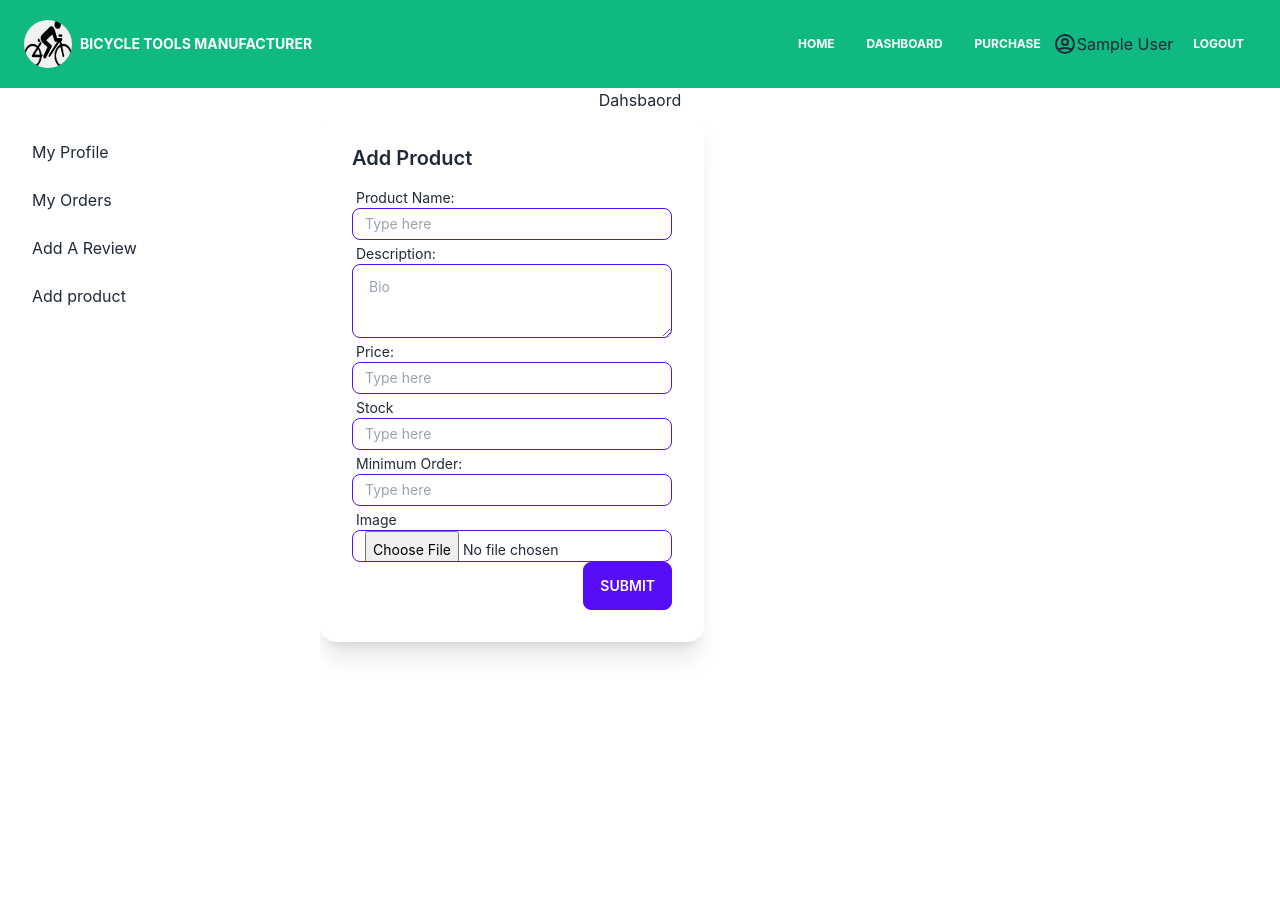
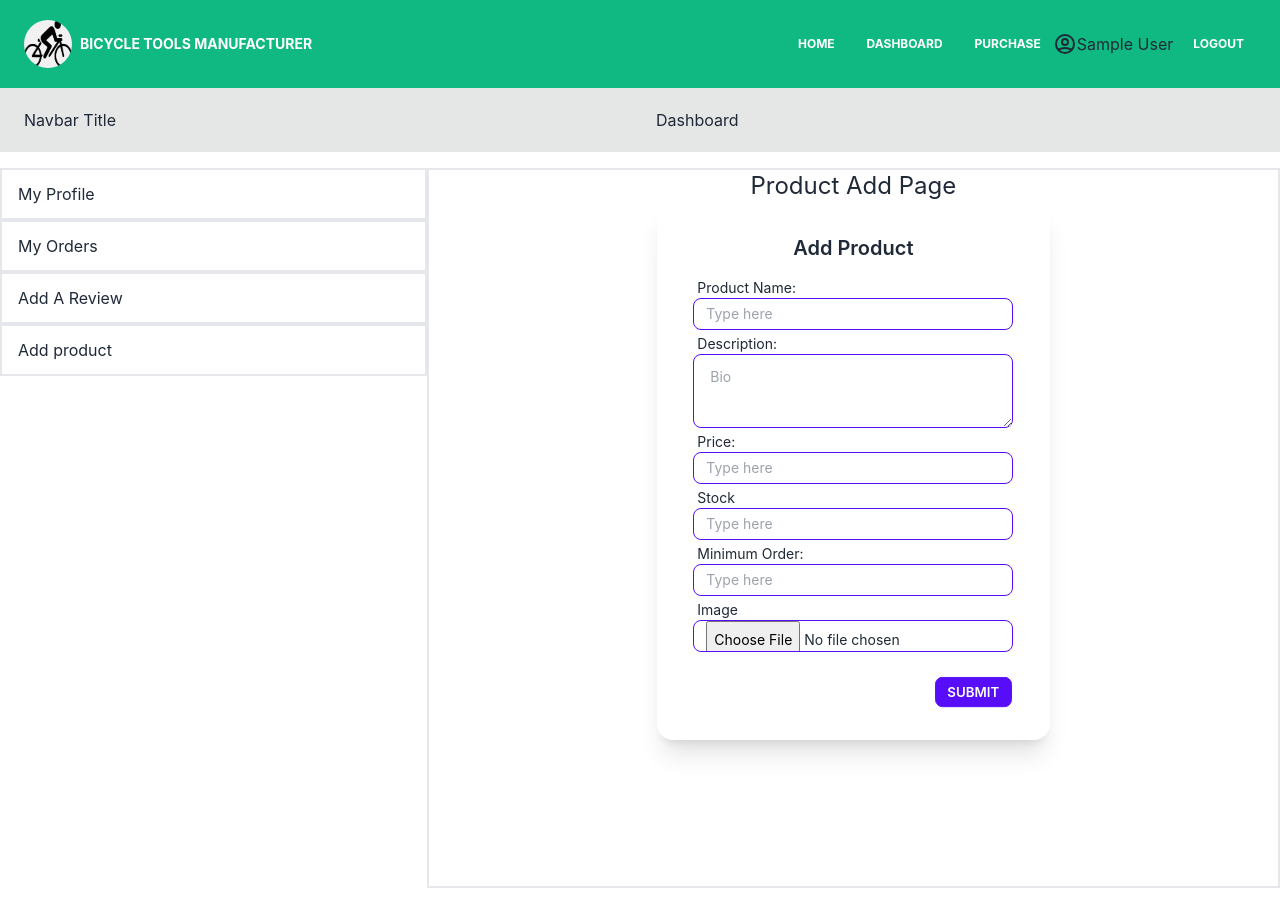
Before and after one commit to 19khaled88/manufacture-tools, a React (Create React App) app: page /dashboard/addproduct in a window 1280 px wide. After the commit the page ends 888 px from the top, so only its background shows below. Built offline with nearby package versions, Linux system fonts and the light colour scheme; no server answers; sample sign-in values are in the browser's storage; the HTML template or start-up script is replaced by a standard one; what tw-elements would draw is missing.

Commit message:
product sold and stock udated

```diff
--- a/src/App.js
+++ b/src/App.js
@@ -3,7 +3,8 @@ import './App.css'
 import Register from './components/Auth/Register'
 import RequiredAuth from './components/Auth/RequiredAuth'
 import AddProduct from './components/Dashboard/AddProduct'
-import Dashboard from './components/Dashboard/Dashboard'
+// import Dashboard from './components/Dashboard/Dashboard'
+
 import MyOrders from './components/Dashboard/MyOrders'
 import MyProfile from './components/Dashboard/MyProfile'
 import MyReviews from './components/Dashboard/MyReviews'
@@ -12,6 +13,7 @@ import Notfound from './components/Notfound/Notfound'
 import Purchase from './components/Order/Purchase'
 import { Navbar } from './components/Shared/Navbar/Navbar'
 import { QueryClient, QueryClientProvider, useQuery } from 'react-query'
+import Dashboard1 from './components/Dashboard/Dashboard1'
 const queryClient = new QueryClient()
 function App() {
   return (
@@ -32,7 +34,8 @@ function App() {
             path="/dashboard"
             element={
               <RequiredAuth>
-                <Dashboard></Dashboard>
+                {/* <Dashboard></Dashboard> */}
+                <Dashboard1></Dashboard1>
               </RequiredAuth>
             }
           >
--- a/src/components/Dashboard/AddProduct.js
+++ b/src/components/Dashboard/AddProduct.js
@@ -76,11 +76,16 @@ const AddProduct = () => {
   // }
 
   return (
-    <div className="card w-96 bg-base-100 shadow-xl">
+    <>
+      <p className="text-2xl">Product Add Page</p>
+      <div className="card w-2/4 mx-auto bg-base-100 shadow-xl">
         <div className="card-body">
-        <h2 className="card-title">Add Product</h2>
+          <h2 className="card-title mx-auto">Add Product</h2>
           {productLoading === true ? <Loading /> : ''}
-        <form onSubmit={handleSubmit(onSubmit)} className="flex flex-col">
+          <form
+            onSubmit={handleSubmit(onSubmit)}
+            className="flex flex-col mx-auto"
+          >
             <label className="label pb-0">
               <span className="label-text">Product Name:</span>
             </label>
@@ -206,14 +211,19 @@ const AddProduct = () => {
               </span>
             )}
 
-          <div className="card-actions justify-end">
-            <button value="submit" type="submit" className="btn btn-primary">
+            <div className="card-actions justify-end pt-6">
+              <button
+                value="submit"
+                type="submit"
+                className="btn btn-sm btn-primary"
+              >
                 Submit
               </button>
             </div>
           </form>
         </div>
       </div>
+    </>
   )
 }
 
--- a/src/components/Dashboard/Dashboard.js
+++ b/src/components/Dashboard/Dashboard.js
@@ -10,12 +10,24 @@ const Dashboard = () => {
         <div className="drawer-content flex flex-col justify-start">
           <Outlet></Outlet>
 
-          <label
-            htmlFor="my-drawer-2"
-            className="btn btn-primary drawer-button lg:hidden"
-          >
-            Open drawer
-          </label>
+          <div class="flex-none lg:hidden">
+            <label for="my-drawer-2" class="btn btn-square btn-ghost">
+              <svg
+                xmlns="http://www.w3.org/2000/svg"
+                fill="none"
+                viewBox="0 0 24 24"
+                class="inline-block w-6 h-6 stroke-current"
+              >
+                <path
+                  stroke-linecap="round"
+                  stroke-linejoin="round"
+                  stroke-width="2"
+                  d="M4 6h16M4 12h16M4 18h16"
+                ></path>
+              </svg>
+            </label>
+          </div>
+
         </div>
         <div className="drawer-side">
           <label htmlFor="my-drawer-2" className="drawer-overlay"></label>
--- /dev/null
+++ b/src/components/Dashboard/Dashboard1.js
@@ -0,0 +1,77 @@
+import React from 'react'
+import { Link, Outlet } from 'react-router-dom'
+const Dashboard1 = () => {
+  return (
+    <div>
+      <div class="drawer">
+        <input id="my-drawer-3" type="checkbox" class="drawer-toggle" />
+        <div class="drawer-content flex flex-col">
+          <div class="w-full navbar  bg-base-300">
+            <div class="flex-none lg:hidden">
+              <label for="my-drawer-3" class="btn btn-square btn-ghost">
+                <svg
+                  xmlns="http://www.w3.org/2000/svg"
+                  fill="none"
+                  viewBox="0 0 24 24"
+                  class="inline-block w-6 h-6 stroke-current"
+                >
+                  <path
+                    stroke-linecap="round"
+                    stroke-linejoin="round"
+                    stroke-width="2"
+                    d="M4 6h16M4 12h16M4 18h16"
+                  ></path>
+                </svg>
+              </label>
+            </div>
+            <div class="flex-1 px-2 mx-2">Navbar Title</div>
+            <div className="flex-1">Dashboard</div>
+          </div>
+          <div className="px-8 content-center flex flex-col lg:hidden">
+            <Outlet></Outlet>
+          </div>
+        </div>
+        <div class="drawer-side">
+          <label for="my-drawer-3" class="drawer-overlay lg:hidden"></label>
+          <ul class="menu p-4 lg:hidden w-80 bg-base-100">
+            <li>
+              <Link to="/dashboard">My Profile</Link>
+            </li>
+            <li>
+              <Link to="/dashboard/myorders">My Orders</Link>
+            </li>
+            <li>
+              <Link to="/dashboard/myreview">Add A Review</Link>
+            </li>
+            <li>
+              <Link to="/dashboard/addproduct">Add product</Link>
+            </li>
+          </ul>
+          <div class="hidden lg:flex lg:flex-row w-62 pt-20 lg:inline">
+            <div className="w-1/3">
+              <ul class="menu flex  flex-col">
+                <li className="border-2">
+                  <Link to="/dashboard">My Profile</Link>
+                </li>
+                <li className="border-2">
+                  <Link to="/dashboard/myorders">My Orders</Link>
+                </li>
+                <li className="border-2">
+                  <Link to="/dashboard/myreview">Add A Review</Link>
+                </li>
+                <li className="border-2">
+                  <Link to="/dashboard/addproduct">Add product</Link>
+                </li>
+              </ul>
+            </div>
+            <div className="px-8 border-2 w-2/3 hidden lg:inline">
+              <Outlet></Outlet>
+            </div>
+          </div>
+        </div>
+      </div>
+    </div>
+  )
+}
+
+export default Dashboard1
--- a/src/components/Dashboard/MyOrders.js
+++ b/src/components/Dashboard/MyOrders.js
@@ -1,11 +1,7 @@
-import React from 'react';
+import React from 'react'
 
 const MyOrders = () => {
-  return (
-    <div>
-      <p>My Orders</p>
-    </div>
-  );
+  return <div className="text-2xl">MyOrders</div>
 }
 
-export default MyOrders;
+export default MyOrders
--- a/src/components/Dashboard/MyProfile.js
+++ b/src/components/Dashboard/MyProfile.js
@@ -1,11 +1,11 @@
-import React from 'react';
+import React from 'react'
 
 const MyProfile = () => {
   return (
     <div>
-      <p>My Profiles</p>
+      <p className="text-2xl">My Profiles</p>
     </div>
-  );
+  )
 }
 
-export default MyProfile;
+export default MyProfile
--- a/src/components/Dashboard/MyReviews.js
+++ b/src/components/Dashboard/MyReviews.js
@@ -26,7 +26,8 @@ const MyReviews = () => {
   }
   return (
     <div className="">
-      <div className="card w-2/4 bg-base-100 shadow-xl">
+      <p className="text-2xl">My Review</p>
+      <div className="card w-2/4 mx-auto bg-base-100 shadow-xl">
         <div className="card-body w-full">
           <h2 className="card-title ">Drop What in your mind</h2>
           <input
--- a/src/components/Home/Tool.js
+++ b/src/components/Home/Tool.js
@@ -2,14 +2,17 @@ import React from 'react'
 import { useNavigate } from 'react-router-dom'
 const Tool = ({ product, index }) => {
   const navigate = useNavigate()
-  const purchaseHandler = ({ price, min,name,stock,desc }) => {
-    navigate('/purchase', { state: {
-      name:name,
-      price: price,
-      min: min,
-      stock:stock,
-      desc:desc
-    } })
+  const purchaseHandler = ({ price, min, name, stock, desc, id }) => {
+    navigate('/purchase', {
+      state: {
+        name: name,
+        price: price,
+        min: min,
+        stock: stock,
+        desc: desc,
+        id: id,
+      },
+    })
   }
   const {
     product_name,
@@ -18,6 +21,7 @@ const Tool = ({ product, index }) => {
     product_stock,
     product_min_order,
     product_image,
+    _id,
   } = product
   return (
     <>
@@ -53,11 +57,12 @@ const Tool = ({ product, index }) => {
               className="btn btn-sm btn-accent w-1/3"
               onClick={() =>
                 purchaseHandler({
-                  name:product_name,
+                  name: product_name,
                   price: product_price,
                   min: product_min_order,
-                  stock:product_stock,
-                  desc:product_desc
+                  stock: product_stock,
+                  desc: product_desc,
+                  id: _id,
                 })
               }
             >
--- a/src/components/Shared/Navbar/Navbar.js
+++ b/src/components/Shared/Navbar/Navbar.js
@@ -1,5 +1,5 @@
 import { signOut } from 'firebase/auth'
-import React from 'react'
+import React, { useState } from 'react'
 import { useAuthState } from 'react-firebase-hooks/auth'
 import { Link, useNavigate } from 'react-router-dom'
 import { ToastContainer } from 'react-toastify'
@@ -7,7 +7,7 @@ import 'react-toastify/dist/ReactToastify.css'
 import bicycle from '../../../assets/bicycleIcon.png'
 import auth from '../../DB/firebase.init'
 export const Navbar = ({ fixed }) => {
-  const [navbarOpen, setNavbarOpen] = React.useState(false)
+  const [navbarOpen, setNavbarOpen] = useState(false)
   const [user] = useAuthState(auth)
   const navigate = useNavigate()
 
@@ -37,7 +37,24 @@ export const Navbar = ({ fixed }) => {
               type="button"
               onClick={() => setNavbarOpen(!navbarOpen)}
             >
-              <i className="fas fa-bars"></i>
+              {navbarOpen === false ? (
+                <svg
+                  xmlns="http://www.w3.org/2000/svg"
+                  class="h-6 w-6"
+                  fill="none"
+                  viewBox="0 0 24 24"
+                  stroke="currentColor"
+                  stroke-width="2"
+                >
+                  <path
+                    stroke-linecap="round"
+                    stroke-linejoin="round"
+                    d="M4 6h16M4 12h16M4 18h16"
+                  />
+                </svg>
+              ) : (
+                'X'
+              )}
             </button>
           </div>
           <div
```
Also changed, not shown: src/components/Order/Purchase.js (+27 -2 lines). Lines whose indentation alone changed are shown as unchanged.
